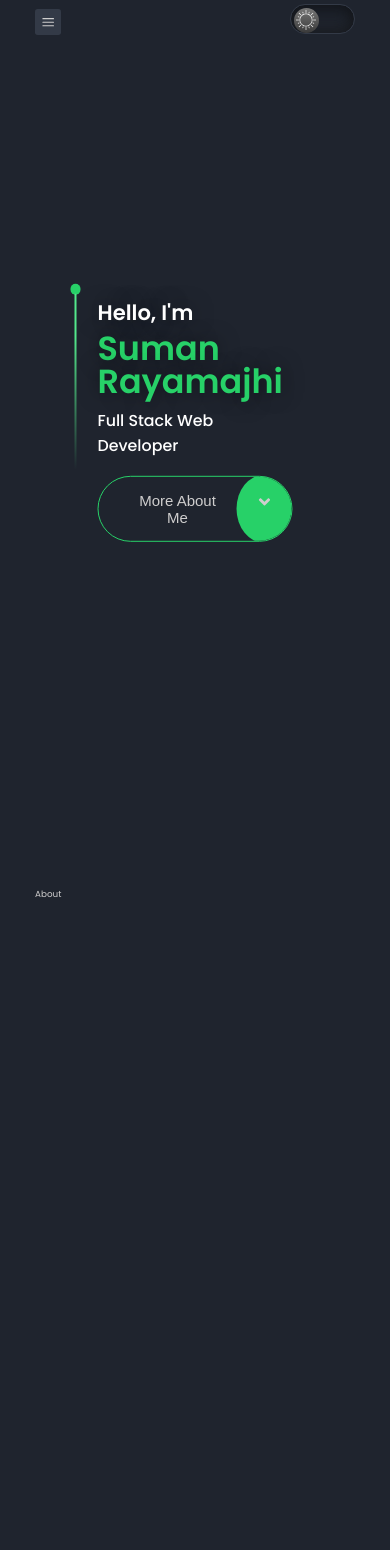
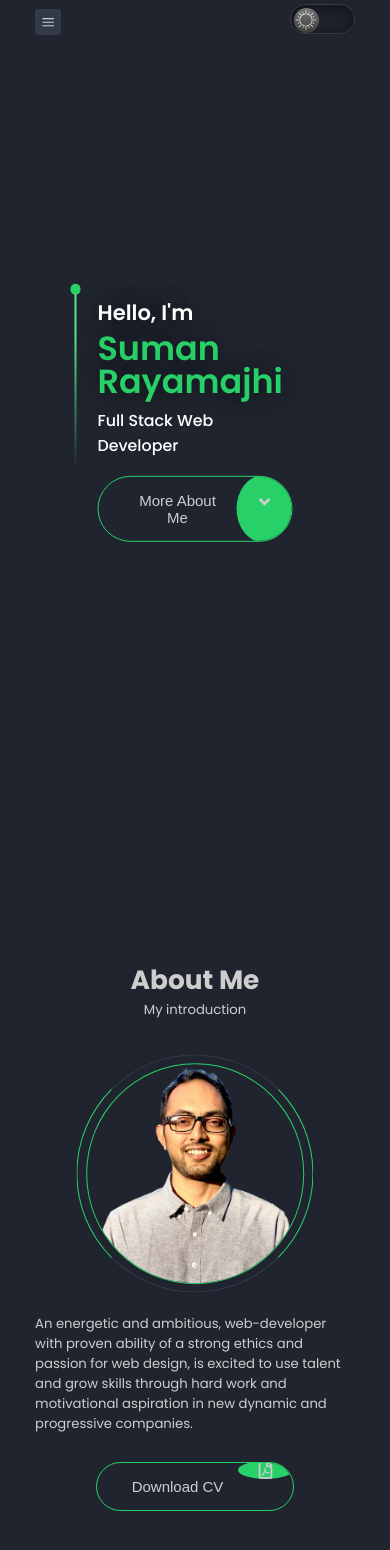
Before and after one commit to SumanRayamajhi/Personal-Portfolio, a React (Create React App) app in the folder portfolio/: page / in a window 390 px wide. Shown: the top 1550 px of the page. Built offline with nearby package versions, Linux system fonts and the light colour scheme.

Commit message:
add title, photo, and button in about section

```diff
--- a/portfolio/src/App.css
+++ b/portfolio/src/App.css
@@ -75,6 +75,27 @@ section {
   width: 100vw;
 }
 
+.section__title {
+  font-size: 3rem;
+  color: var(--text-color);
+}
+
+.section__subtitle {
+  display: block;
+  font-size: 1.5rem;
+  margin-bottom: 4rem;
+}
+
+.section__title,
+.section__subtitle {
+  text-align: center;
+}
+
+.grid {
+  display: grid;
+  gap: 1.5rem;
+}
+
 button {
   background-color: transparent;
   border: none;
--- a/portfolio/src/components/about/About.jsx
+++ b/portfolio/src/components/about/About.jsx
@@ -1,10 +1,36 @@
 import React from "react";
+import ProfileImg from "../../assets/images/profile.png";
+import CV from "../../assets/file/Suman-Rayamajhi-CV.pdf";
+import { FaRegFilePdf } from "react-icons/fa";
 import "./about.css";
 
 const About = () => {
   return (
     <section className="about" id="about">
-      About
+      <h2 className="section__title">About Me</h2>
+      <span className="section__subtitle">My introduction</span>
+      <div className="about__container container grid">
+        <div className="about__img">
+          <img src={ProfileImg} alt="Personal profile" />
+          <span className="circle-spain"></span>
+        </div>
+
+        <div className="about__data">
+          <p className="about__description">
+            An energetic and ambitious, web-developer with proven ability of a
+            strong ethics and passion for web design, is excited to use talent
+            and grow skills through hard work and motivational aspiration in new
+            dynamic and progressive companies.
+          </p>
+
+          <a href={CV} download={"Suman-Rayamajhi-CV.pdf"}>
+            <button>
+              Download CV
+              <FaRegFilePdf className="button__icon" />
+            </button>
+          </a>
+        </div>
+      </div>
     </section>
   );
 };
--- a/portfolio/src/components/about/about.css
+++ b/portfolio/src/components/about/about.css
@@ -0,0 +1,101 @@
+.about {
+  display: flex;
+  justify-content: center;
+  align-items: center;
+  flex-direction: column;
+}
+
+.about__container {
+  grid-template-columns: repeat(2, 1fr);
+  align-items: center;
+  justify-content: center;
+  column-gap: 4rem;
+}
+
+.about__img img {
+  width: 350px;
+  border-radius: 1.5rem;
+  justify-content: center;
+}
+
+.about__data {
+  display: flex;
+  justify-content: center;
+  align-items: center;
+  flex-direction: column;
+}
+
+.about__description {
+  padding: 0 4rem 0 0;
+  margin-bottom: 1.5rem;
+  font-size: 1.5rem;
+}
+
+@media screen and (max-width: 992px) {
+  .about__container {
+    grid-template-columns: 1fr;
+    row-gap: 2.5rem;
+  }
+
+  .about__img {
+    position: relative;
+    width: 45rem;
+    height: 45rem;
+    border-radius: 50%;
+    top: 50%;
+    left: 50%;
+    transform: translate(-50%, -50%) rotate(0);
+    display: flex;
+    justify-content: center;
+    align-items: center;
+  }
+
+  .about__img img {
+    width: 90%;
+    border-radius: 50%;
+    border: 0.2rem solid var(--main-color);
+  }
+
+  .about__img .circle-spain {
+    position: absolute;
+    top: 50%;
+    left: 50%;
+    transform: translate(-50%, -50%) rotate(0);
+    width: 100%;
+    height: 100%;
+    border-radius: 60%;
+    border-top: 0.2rem solid var(--secondary-bg-color);
+    border-bottom: 0.2rem solid var(--secondary-bg-color);
+    border-left: 0.2rem solid var(--main-color);
+    border-right: 0.2rem solid var(--main-color);
+  }
+
+  .about__description {
+    padding: 0 5rem;
+    margin-bottom: 2rem;
+  }
+}
+
+@media screen and (max-width: 576px) {
+  .about__description {
+    padding: 0;
+  }
+
+  .about__img {
+    width: 27rem;
+    height: 27rem;
+    text-align: center;
+  }
+
+  .about__img img {
+    width: 92%;
+    border: 0.1rem solid var(--main-color);
+  }
+
+  .about__img .circle-spain {
+    border-top: 0.1rem solid var(--secondary-bg-color);
+    border-bottom: 0.1rem solid var(--secondary-bg-color);
+    border-left: 0.1rem solid var(--main-color);
+    border-right: 0.1rem solid var(--main-color);
+  }
+}
```
Also changed, not shown: 1 other file (tests, documents, lock files or other folders).
